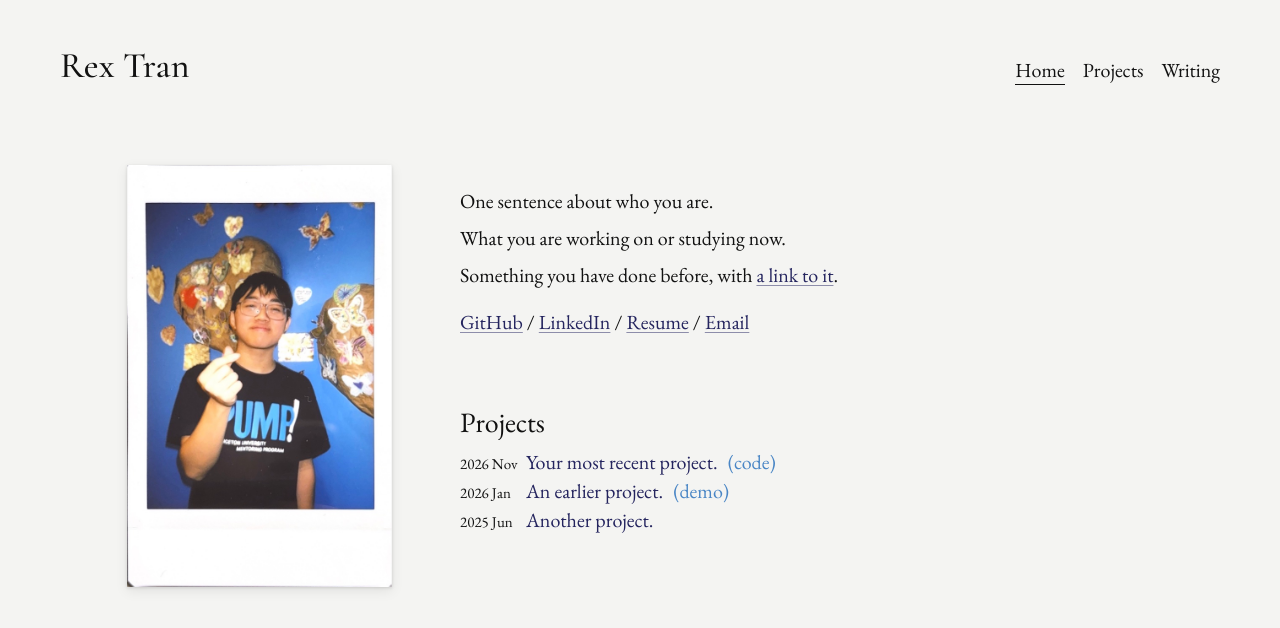
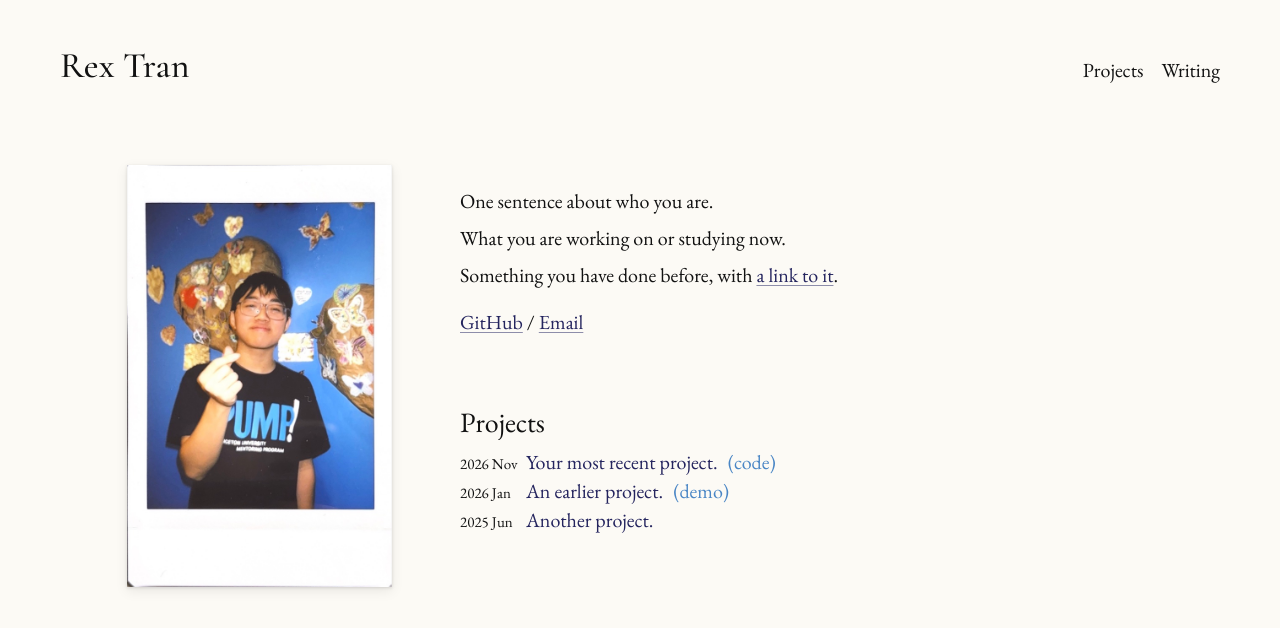
Before and after one commit to rex-tran/rex-tran.github.io, an Astro site: page / in a window 1280 px wide. Built offline with nearby package versions, Linux system fonts and the light colour scheme; Astro itself is replaced by a stand-in of ours.

Commit message:
Trim nav and links, add email, warm up background
Co-Authored-By: Claude Opus 5.5 <noreply@anthropic.com>

```diff
--- a/src/data/site.ts
+++ b/src/data/site.ts
@@ -19,9 +19,7 @@ export const bio = [
 
 export const links = [
   { label: 'GitHub', href: 'https://github.com/rex-tran' },
-  { label: 'LinkedIn', href: '#' },
-  { label: 'Resume', href: '#' },
-  { label: 'Email', href: '#' },
+  { label: 'Email', href: 'mailto:rt0391@princeton.edu' },
 ];
 
 type Entry = {
--- a/src/layouts/Layout.astro
+++ b/src/layouts/Layout.astro
@@ -11,7 +11,6 @@ const base = import.meta.env.BASE_URL.replace(/\/?$/, '/');
 const current = Astro.url.pathname.replace(/\/?$/, '/');
 
 const nav = [
-  { label: 'Home', href: base },
   { label: 'Projects', href: `${base}projects/` },
   { label: 'Writing', href: `${base}writing/` },
 ];
--- a/src/styles/global.css
+++ b/src/styles/global.css
@@ -1,5 +1,5 @@
 :root {
-  --background: #f4f4f2;
+  --background: #fcfaf5;
   --text: #111111;
   --link: #24245e;
   --link-soft: #4a86c5;
```
